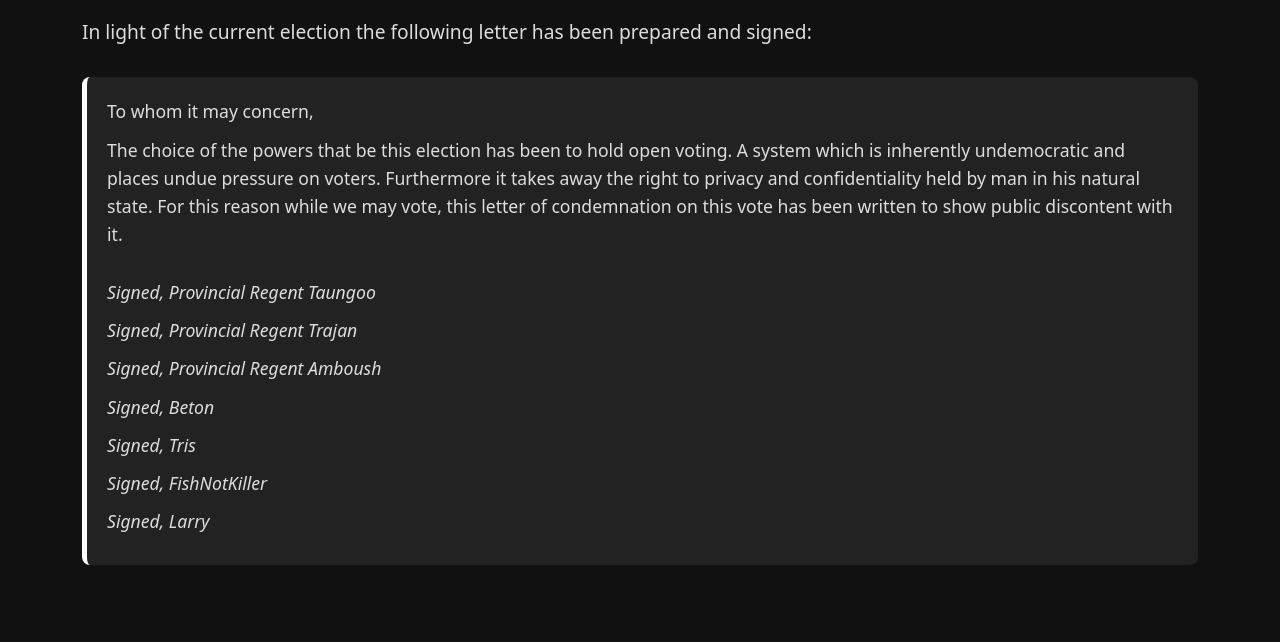
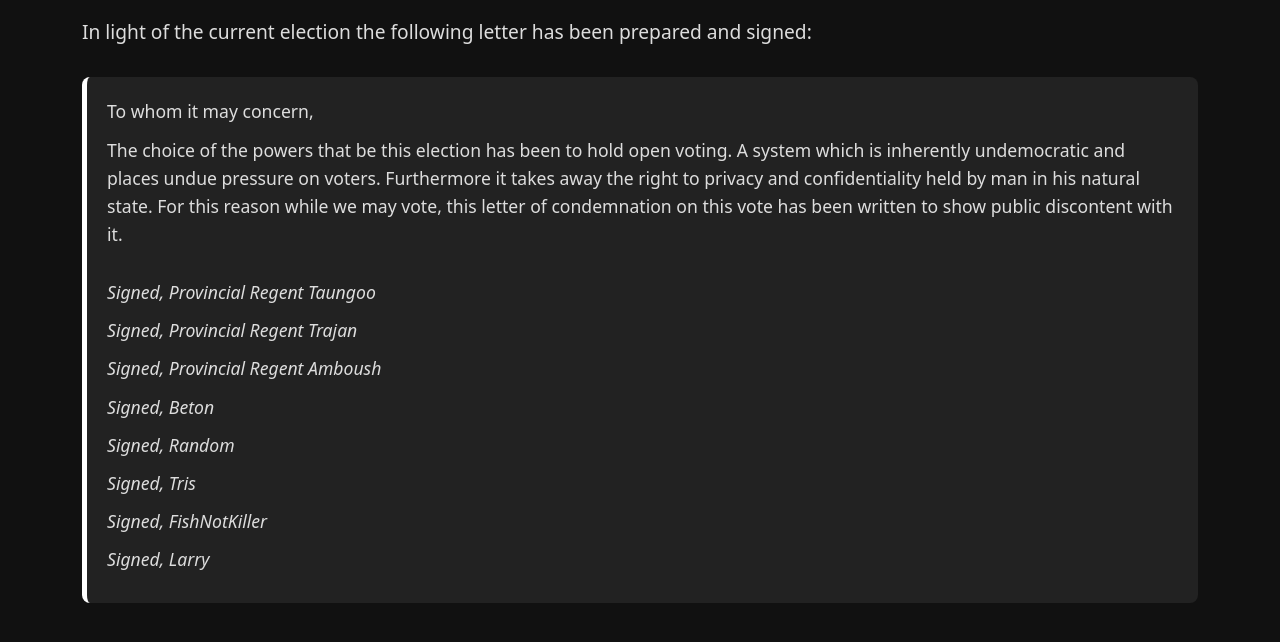
Before and after one commit to Taungoo2/AMN, a plain HTML site: page Articles/article-4.html in a window 1280 px wide. Shown: the part 258-900 px from the top of the page. Before the commit the page ends 863 px from the top, so only its background shows below. Drawn offline with nearby package versions, Linux system fonts and the light colour scheme; a script that the page names is missing.

Commit message:
Update article-4.html

```diff
--- a/Articles/article-4.html
+++ b/Articles/article-4.html
@@ -121,6 +121,7 @@
         <p>Signed, Provincial Regent Trajan</p>
         <p>Signed, Provincial Regent Amboush</p>
         <p>Signed, Beton</p>
+        <p>Signed, Random</p>
         <p>Signed, Tris</p>
         <p>Signed, FishNotKiller</p>
         <p>Signed, Larry</p>
```
